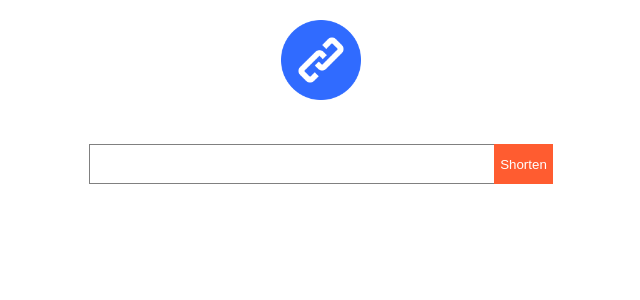
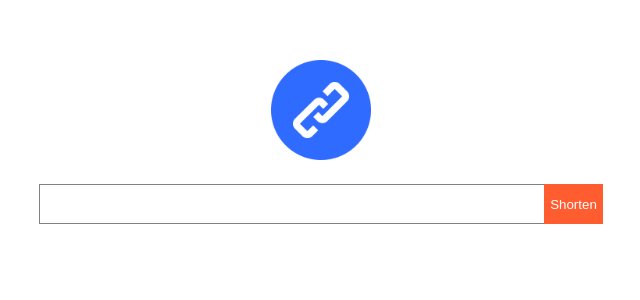
Before and after one commit to sirgalleto/tinyurl-client, a React (Create React App) app: page / in a window 1280 px wide. Shown: the top 300 px of the page, without its empty margins (319-959 px from the left). Built offline with nearby package versions, Linux system fonts and the light colour scheme.

Commit message:
(update) improve sizes

```diff
--- a/src/components/CreateForm.css
+++ b/src/components/CreateForm.css
@@ -1,11 +1,11 @@
 .CreateForm {
-  margin-top: 40px;
+  margin-top: 20px;
 }
 
 .CreateForm-input {
   height: 36px;
   width: 80%;
-  max-width: 400px;
+  max-width: 500px;
   outline: none;
   border: 1px solid gray;
   border-right: none;
--- a/src/components/Header.css
+++ b/src/components/Header.css
@@ -1,4 +1,4 @@
 .Header-logo {
-  animation: App-logo-spin infinite 20s linear;
-  height: 80px;
+  margin-top: 40px;
+  height: 100px;
 }
```
